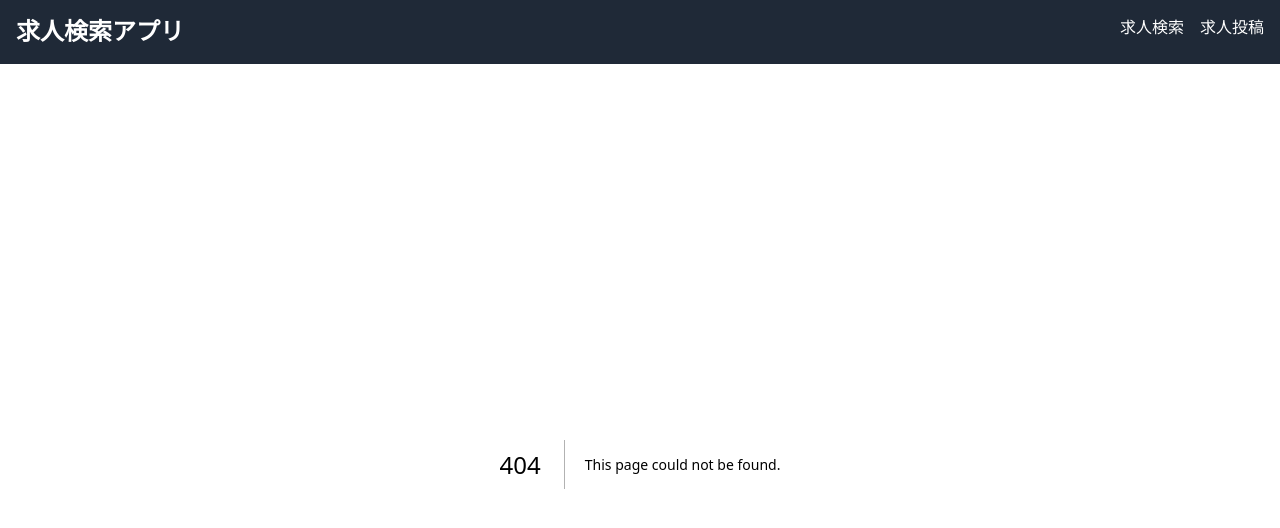
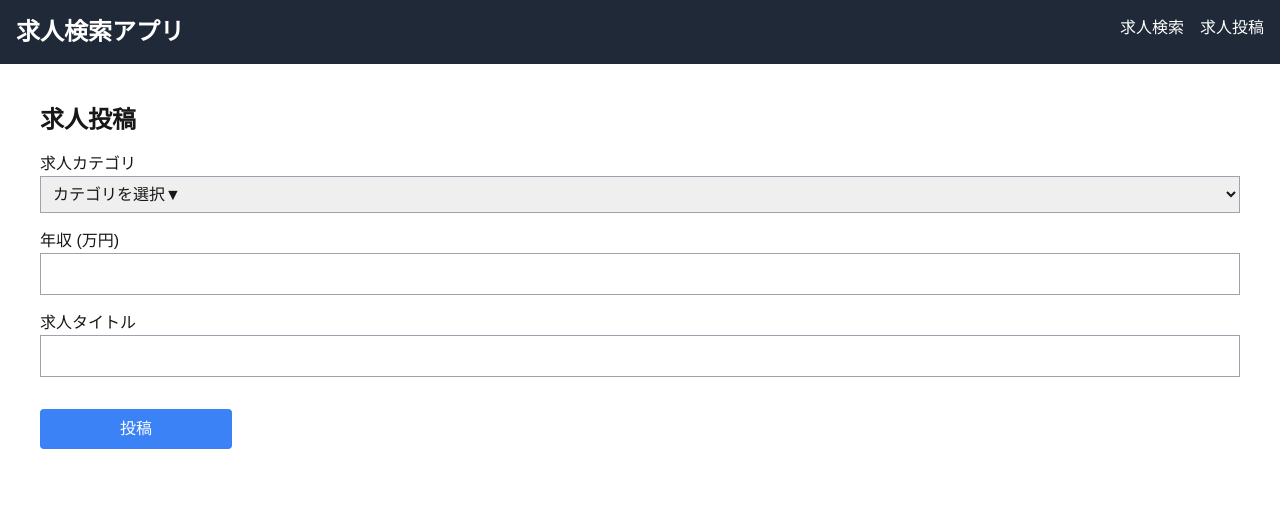
Before and after one commit to uyamamoto/job-offer-app, a Next.js app: page /edit/1 in a window 1280 px wide. Before the commit this address had no page. Shown: the top 528 px of the page. Built offline with nearby package versions, Linux system fonts and the light colour scheme; no server answers; the database is empty.

Commit message:
Implement update functionality

```diff
--- /dev/null
+++ b/app/api/jobs/[id]/route.ts
@@ -0,0 +1,46 @@
+import { NextResponse } from "next/server";
+import { supabase } from "@/lib/supabaseClient";
+
+type Params = {
+  id: string;
+};
+
+export async function GET(request: Request, { params }: { params: Params }) {
+  // URLから投稿のidを取得
+  const { id } = params;
+  // Supabaseから該当するデータを取得
+  const { data, error } = await supabase
+    .from("jobs")
+    .select("*")
+    .eq("id", parseInt(id));
+
+  if (error) {
+    return NextResponse.json({ error: error.message }, { status: 500 });
+  }
+
+  return NextResponse.json(data);
+}
+
+export async function PUT(request: Request, { params }: { params: Params }) {
+  // URLから投稿のidを取得
+  const { id } = params;
+
+  // リクエストボディをJSON形式で取得
+  const { title, category, salary } = await request.json();
+
+  // 一致するidのレコードを更新
+  const { data, error } = await supabase
+    .from("jobs")
+    .update({
+      title: title,
+      category: category,
+      salary: salary,
+    })
+    .eq("id", parseInt(id));
+
+  if (error) {
+    return NextResponse.json({ error: error.message }, { status: 500 });
+  }
+
+  return NextResponse.json({ message: "求人情報が更新されました", data });
+}
--- /dev/null
+++ b/app/edit/[id]/page.tsx
@@ -0,0 +1,9 @@
+import JobEdit from "@/components/JobEdit";
+
+export default function JobEditPage() {
+  return (
+    <div>
+      <JobEdit />
+    </div>
+  );
+}
--- a/app/jobs/page1.tsx
+++ /dev/null
@@ -1,37 +0,0 @@
-import JobList from "../../components/JobList";
-
-type Job = {
-  id: number;
-  title: string;
-  category: string;
-  salary: string;
-};
-
-// データベースからすべての求人投稿を取得する関数
-async function fetchJobs(): Promise<Job[]> {
-  try {
-    const response = await fetch("http://localhost:3000/api/jobs", {
-      cache: "no-store", // キャッシュを無効化し、常に最新データを取得
-    });
-
-    if (!response.ok) {
-      throw new Error("データの取得に失敗しました");
-    }
-    const { data } = await response.json();
-    return data;
-  } catch (error) {
-    console.error("エラーが発生しました: ", error);
-    return [];
-  }
-}
-
-// サーバーサイドでデータを取得
-export default async function JobListPage() {
-  const jobs = await fetchJobs();
-
-  return (
-    <div>
-      <JobList jobs={jobs} />
-    </div>
-  );
-}
--- /dev/null
+++ b/components/JobEdit.tsx
@@ -0,0 +1,142 @@
+"use client";
+
+import React, { useState, useEffect } from "react";
+import { useRouter, useParams } from "next/navigation";
+import { mutate } from "swr";
+
+type Job = {
+  id: number;
+  title: string;
+  category: string;
+  salary: string;
+};
+
+// 求人投稿フォーム表示のためのコンポーネント
+const JobEdit: React.FC = () => {
+  const [category, setCategory] = useState<string>("");
+  const [salary, setSalary] = useState<string>("");
+  const [title, setTitle] = useState<string>("");
+  const router = useRouter();
+  const { id }: { id: string } = useParams(); // ルートパラメータから投稿のIDを取得
+
+  // 既存の投稿データを取得
+  useEffect(() => {
+    // IDと一致する投稿データをAPIから取得する
+    const fetchJob = async () => {
+      const response = await fetch(`/api/jobs/${id}`);
+      const data = await response.json();
+      if (data) {
+        setCategory(data[0].category);
+        setSalary(data[0].salary);
+        setTitle(data[0].title);
+      }
+    };
+    fetchJob();
+  }, [id]);
+
+  const handleSubmit = async (e: React.FormEvent) => {
+    e.preventDefault(); // formタグのデフォルトのアクションを無効化
+
+    if (title && category && salary) {
+      const editedJob = {
+        id: id,
+        title: title,
+        category: category,
+        salary: salary,
+      };
+
+      try {
+        // 新規求人情報をDBにPOST
+        const response = await fetch(`/api/jobs/${id}`, {
+          method: "PUT",
+          headers: {
+            "Content-Type": "application/json",
+          },
+          body: JSON.stringify(editedJob),
+        });
+
+        if (!response.ok) {
+          throw new Error("データの送信に失敗しました");
+        }
+
+        // 送信したデータを"api/jobs"のキャッシュに追加
+        mutate(
+          "api/jobs",
+          (jobs: Job[] = []) => {
+            jobs.forEach((job) => {
+              if (job.id === parseInt(id)) {
+                job.title = editedJob.title;
+                job.category = editedJob.category;
+                job.salary = editedJob.salary;
+              }
+            });
+            return jobs;
+          },
+          false
+        );
+        // 求人一覧画面にリダイレクト
+        router.push("/jobs");
+      } catch (error) {
+        console.error("エラーが発生しました: ", error);
+      }
+    }
+  };
+
+  return (
+    <div className="p-10 dark:text-black dark:bg-white">
+      <h2 className="font-bold mb-4 text-2xl">求人投稿</h2>
+      <form onSubmit={handleSubmit}>
+        <div className="mb-4">
+          <label className="block">求人カテゴリ</label>
+          <select
+            value={category}
+            onChange={(e) => setCategory(e.target.value)}
+            className="border w-64 p-2 w-full border-gray-400"
+            required
+          >
+            <option value="">カテゴリを選択▼</option>
+            <option value="事務">事務</option>
+            <option value="エンジニア">エンジニア</option>
+            <option value="営業">営業</option>
+            <option value="デザイン">デザイン</option>
+            <option value="マーケティング">マーケティング</option>
+            <option value="財務・経理">財務・経理</option>
+            <option value="人事">人事</option>
+            <option value="カスタマーサポート">カスタマーサポート</option>
+            <option value="製造">製造</option>
+            <option value="医療・介護">医療・介護</option>
+          </select>
+        </div>
+        <div className="mb-4">
+          <label className="block">年収 (万円)</label>
+          <input
+            type="number"
+            value={salary}
+            onChange={(e) => setSalary(e.target.value)}
+            className="border w-64 p-2 w-full border-gray-400"
+            required
+            min="1"
+          />
+        </div>
+        <div className="mb-4">
+          <label className="block">求人タイトル</label>
+          <input
+            type="text"
+            value={title}
+            onChange={(e) => setTitle(e.target.value)}
+            className="border p-2 w-full border-gray-400"
+            required
+          />
+        </div>
+        <button
+          type="submit"
+          className="bg-blue-500 w-48 text-white px-4 py-2 rounded hover:bg-blue-700 mt-4"
+        >
+          投稿
+        </button>
+      </form>
+    </div>
+  );
+};
+
+export default JobEdit;
--- a/components/JobList.tsx
+++ b/components/JobList.tsx
@@ -2,6 +2,7 @@
 
 import React, { useState } from "react";
 import { mutate } from "swr";
+import { useRouter } from "next/navigation";
 
 type Job = {
   id: number;
@@ -20,6 +21,7 @@ const JobList: React.FC<JobListPageProps> = ({ jobs }) => {
   const [salaryFilter, setSalaryFilter] = useState<string>("");
   const [currentPage, setCurrentPage] = useState<number>(1);
   const jobsPerPage = 5; // 1ページあたりに表示する求人の件数
+  const router = useRouter();
 
   const handleCategoryChange = (event: React.ChangeEvent<HTMLInputElement>) => {
     const value = event.target.value;
@@ -74,6 +76,9 @@ const JobList: React.FC<JobListPageProps> = ({ jobs }) => {
       Number(job.salary) >= Number(salaryFilter)
     );
   });
+
+  // 求人投稿をid順に並べる
+  filteredJobs.sort((a, b) => a.id - b.id);
 
   // 現在のページに表示する求人のリスト
   const indexOfLastJob = currentPage * jobsPerPage;
@@ -174,6 +179,12 @@ const JobList: React.FC<JobListPageProps> = ({ jobs }) => {
               <p>カテゴリ: {job.category}</p>
               <p>年収: {job.salary}万円</p>
               <button
+                onClick={() => router.push(`/edit/${job.id}`)}
+                className="absolute bottom-2 right-32 px-3 py-1 bg-green-500 text-white rounded-lg hover:bg-green-600"
+              >
+                投稿を編集
+              </button>
+              <button
                 onClick={() => handleDelete(job.id)} // 削除処理のハンドラ関数
                 className="absolute bottom-2 right-2 px-3 py-1 bg-red-500 text-white rounded-lg hover:bg-red-600"
               >
```
Also changed, not shown: 1 other file (tests, documents, lock files or other folders).
